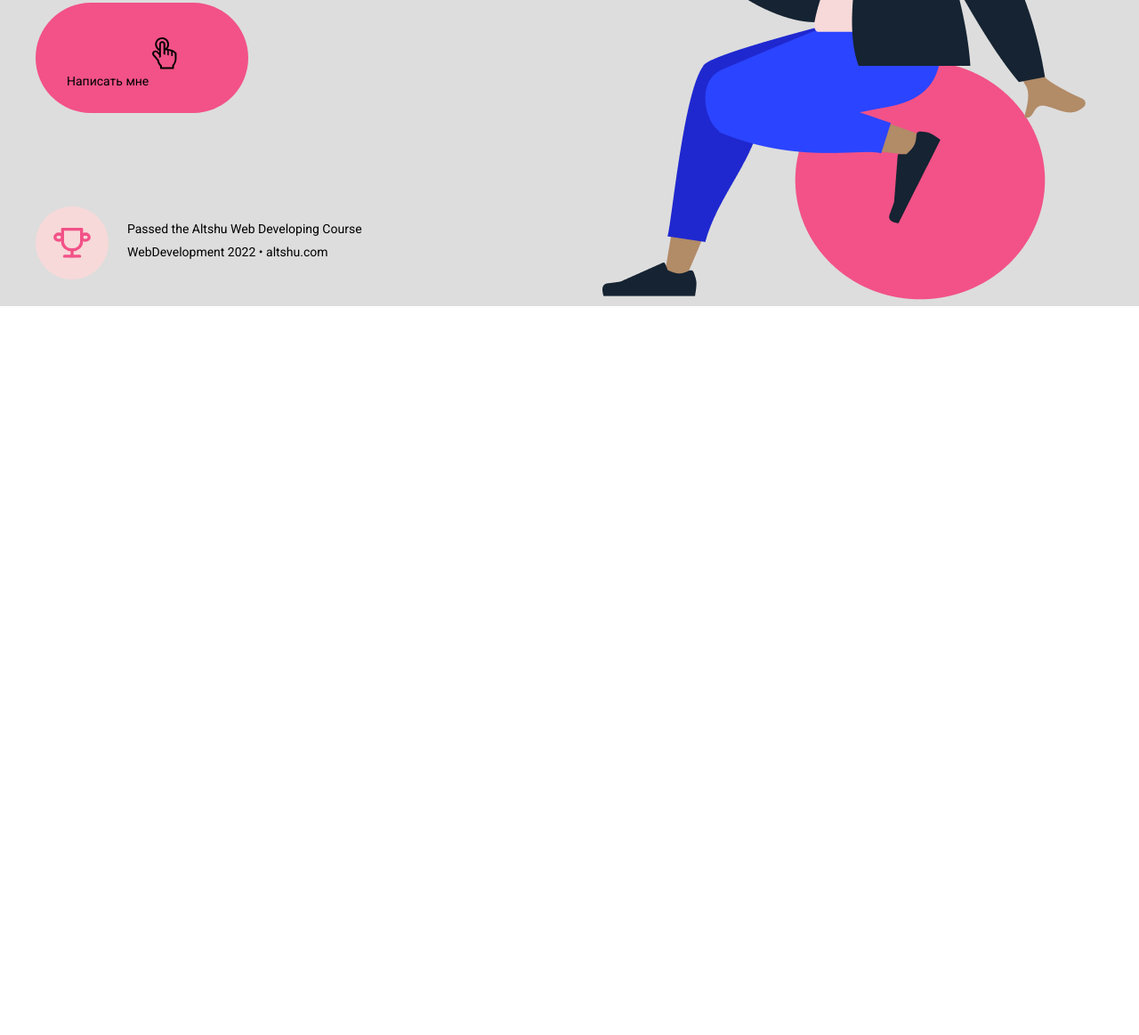
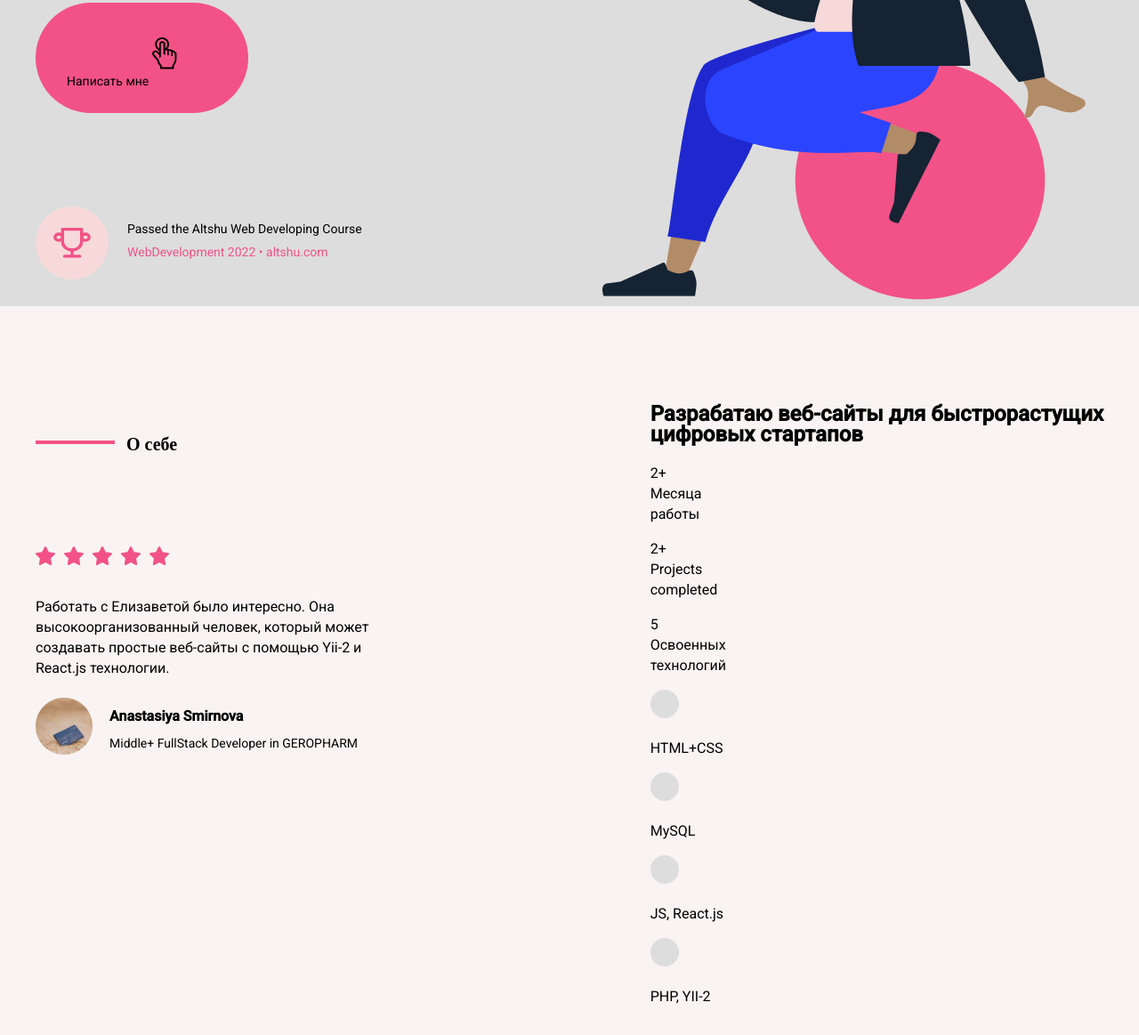
Before and after one commit to Elizaveta1992/final-project, a plain HTML site: page index.html in a window 1280 px wide. Shown: the part 657-1820 px from the top of the page at 89% size. Before the commit the page ends 1001 px from the top, so only its background shows below. Drawn offline with nearby package versions, Linux system fonts and the light colour scheme.

Commit message:
+about / rewios

```diff
--- a/CSS/style.css
+++ b/CSS/style.css
@@ -10,6 +10,7 @@ ul{
 }
 
 body{
+    background-color: #F9F3F3;
     font-family: 'Oswald', sans-serif;
     font-family: 'Roboto', sans-serif;
     font-size: 16px;
@@ -119,6 +120,87 @@ body{
     margin: 14px 0 3px 0;
 }
 
+.headline-altshu{
+    color: #F25287;
+}
+
+.headline-altshu:hover {
+    color: #060af5;
+}
+
 .girl{
     margin: 90px 0 1px 0px
 }
+
+
+.about{
+    max-width: 1200px;
+    margin: 90px auto;
+    padding: 0 15px;
+    display: flex;
+    justify-content: space-between;
+}
+
+.review{
+    margin-right: 222;
+}
+
+.fline{
+    margin: 30px 0 84px 0;
+    display: flex;
+    font-family: 'Oswald';
+    font-style: normal;
+    font-weight: 600;
+    font-size: 20px;
+    line-height: 26px;
+}
+
+.line{
+    margin-right: 13px;
+}
+
+.star{
+    margin-bottom: 22px;
+    font-family: 'Roboto';
+    font-style: normal;
+    font-weight: 400;
+    font-size: 16px;
+    line-height: 23px;
+}
+
+.starimg{
+    margin-bottom: 13px;
+}
+
+.as{
+    margin-bottom: 16px;
+    display: flex;
+    align-items: center
+}
+
+.ava {
+    margin-right: 19px;
+}
+
+.as_2{
+display: flex;
+flex-direction: column;
+margin-top: 7px;
+}
+.avatext{
+    font-family: 'Roboto';
+    font-style: normal;
+    font-weight: 600;
+    font-size: 16px;
+    line-height: 24px;
+    margin: 0 0 6px;
+}
+
+.avatext_2{
+    font-family: 'Roboto';
+    font-style: normal;
+    font-weight: 400;
+    font-size: 14px;
+    line-height: 24px;
+    margin: 0;
+}
--- a/index.html
+++ b/index.html
@@ -46,26 +46,88 @@
                 полного стека из России. Я создаю<br>
                 информационные системы<br>
                 для быстрорастущих стартапов.</h2>
-
-                <a class="headline-btn" href="#">
-                    Написать мне
+                <a class="headline-btn" href="#"> Написать мне
                     <img class="headline-buttontwo" src="images/click.svg" alt="click">
                 </a>
-
-
             <div class="btm">
                     <img class="headline-cup" src="images/cup.svg" alt="cup">
                 <div class="btm2">
                     <p class="headline-text"> Passed the Altshu Web Developing Course</p>
-                    <a class="headline-altshu" href="https://altshu.com/">WebDevelopment 2022 • altshu.com</a>
+                    <a class="headline-altshu" target="_blank" href="https://altshu.com/">WebDevelopment 2022 • altshu.com</a>
                 </div>
-            </div>
-            </div>
+            </div> </div>
                <div class="girl">
                  <img class="headline-img" src="images/human.png" alt="human">
                </div>
                 </div>
-        </section>
+            </section>
+
+                <section class="about">
+                    <div class="review">
+                        <div class="fline">
+                            <img class="line" src="images/Line.svg" alt="line">
+                            <p class="linetxt">О себе </p>
+                        </div>
+                        <div class="star">
+                            <img class="starimg" src="images/stars.svg" alt="stars">
+                            <p class="startext">Работать с Елизаветой было интересно. Она </br>
+                                высокоорганизованный человек, который может</br>
+                                создавать простые веб-сайты с помощью Yii-2 и</br>
+                                React.js технологии.</p>
+                        </div>
+                        <div class="as">
+                            <img src="images/ava.png" alt="avatar" class="ava">
+                            <div class="as_2">
+                                <p class="avatext">Anastasiya Smirnova</p>
+                                <p class="avatext_2">Middle+ FullStack Developer in GEROPHARM </p>
+                            </div>
+                         </div>
+                    </div>
+                    <div class="skill">
+                        <h2 class="skilltext">Разрабатаю веб-сайты для быстрорастущих</br>
+                            цифровых стартапов</h2>
+                        <div class="skillnum">
+                            <ul class="sn">
+                                <li class="sn_2">
+                                    <p class="sn_3"><span class="num">2+</span></br>
+                                        Месяца </br> работы
+                                    </p>
+                                </li>
+                                <li class="sn_2">
+                                    <p class="sn_3"><span class="num">2+</span></br>
+                                        Projects </br> completed
+                                    </p>
+                                </li>
+                                <li class="sn_2">
+                                    <p class="sn_3"><span class="num">5</span></br>
+                                        Освоенных </br> технологий
+                                    </p>
+                                </li>
+                            </ul>
+                        </div>
+                        <div class="skillend">
+                            <ul class="se">
+                                <li class="se_2">
+                                    <img class="ellipse" src="images/Ellipse.svg" alt="ellipse">
+                                    <p class="se_3">HTML+CSS</p>
+                                </li>
+                                <li class="se_2">
+                                    <img class="ellipse" src="images/Ellipse.svg" alt="ellipse">
+                                    <p class="se_3">MySQL</p>
+                                </li>
+                                <li class="se_2">
+                                    <img class="ellipse" src="images/Ellipse.svg" alt="ellipse">
+                                    <p class="se_3">JS, React.js</p>
+                                </li>
+                                <li class="se_2">
+                                    <img class="ellipse" src="images/Ellipse.svg" alt="ellipse">
+                                    <p class="se_3">PHP, YII-2</p>
+                                </li>
+                            </ul>
+                        </div>
+                    </div>
+                </section>
+
     </main>
 </body>
 </html>
```
Also changed, not shown: images/Ellipse.svg (added), images/Line.svg (added), images/ava.png (added), images/stars.svg (added).
